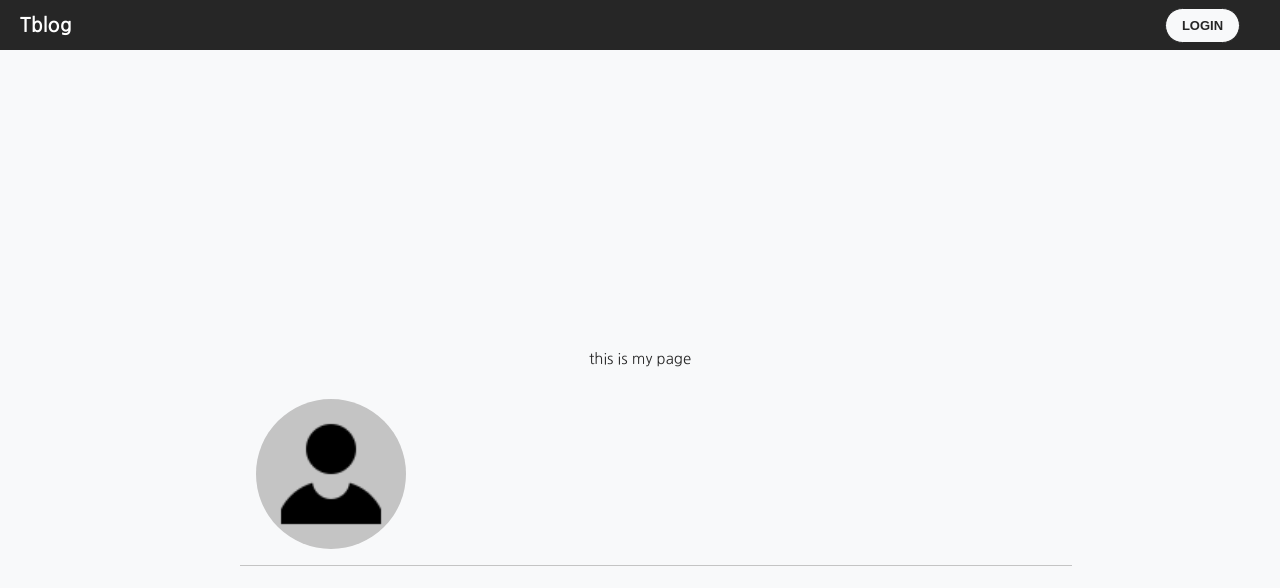
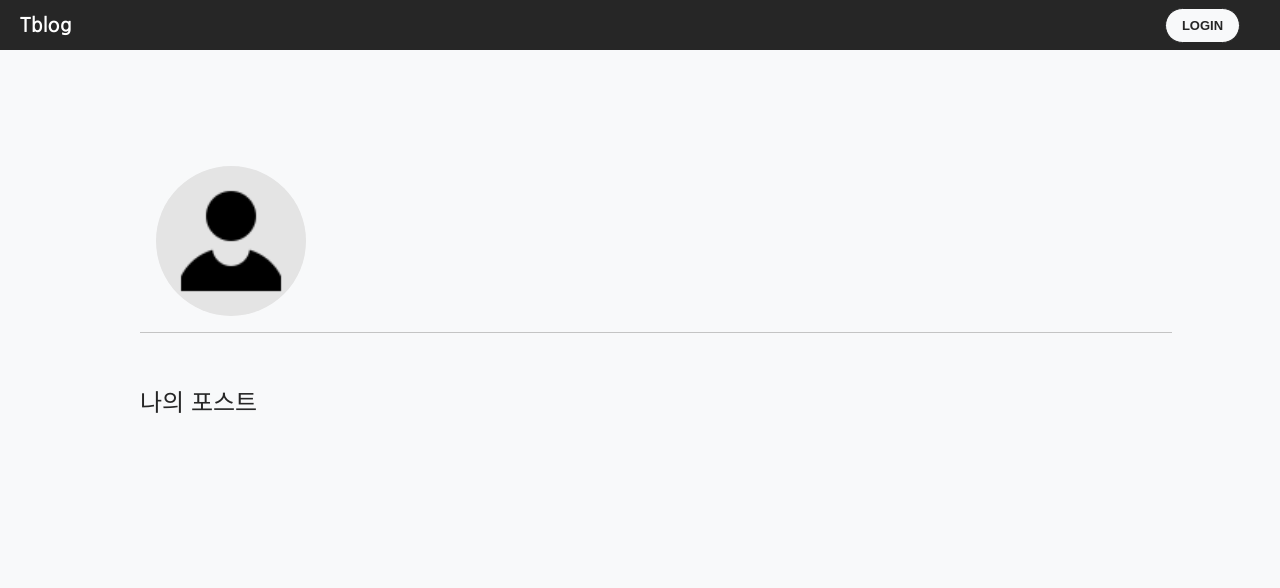
Before and after one commit to turkey-kim/tblog, a React (Create React App) app: page /mypage in a window 1280 px wide. Shown: the top 588 px of the page. Built offline with nearby package versions, Linux system fonts and the light colour scheme.

Commit message:
feat: 마이페이지 보완

```diff
--- a/src/App.tsx
+++ b/src/App.tsx
@@ -63,7 +63,6 @@ function App() {
 const Body = styled.div`
   display: flex;
   justify-content: center;
-  align-items: center;
   width: 100vw;
   height: 100vh;
 `;
--- a/src/components/Button.tsx
+++ b/src/components/Button.tsx
@@ -5,7 +5,7 @@ type ButtonSize = "small" | "medium" | "large";
 type ButtonColor = "light" | "dark";
 
 interface Props {
-  onClick(): any;
+  onClick?: any;
   type?: string;
   text?: string;
   size?: ButtonSize;
@@ -80,6 +80,7 @@ const Btn = styled.button<Props>`
         return props.theme.color.bg50;
     }
   }};
+
   :hover {
     transition-duration: 0.2s;
     background-color: ${(props) => {
--- a/src/components/ToggleMeun.tsx
+++ b/src/components/ToggleMeun.tsx
@@ -25,7 +25,7 @@ function ToggleMenu({ ref, onClick, display }: Props) {
     <MenuContainer ref={ref} onClick={onClick} display={display}>
       <Menu
         onClick={() => {
-          navigate("/test");
+          navigate("/mypage");
         }}
       >
         마이페이지
@@ -43,11 +43,11 @@ function ToggleMenu({ ref, onClick, display }: Props) {
 }
 
 const MenuContainer = styled.div<Props>`
+  position: absolute;
   display: flex;
   flex-direction: column;
   justify-content: center;
   align-items: center;
-  position: absolute;
   background-color: ${({ theme }) => theme.color.black};
   width: 150px;
   height: 23vh;
--- a/src/components/UserImage.tsx
+++ b/src/components/UserImage.tsx
@@ -38,7 +38,7 @@ const UserProfile = styled.img<Props>`
       case "dark":
         return props.theme.color.bg200;
       default:
-        return props.theme.color.bg100;
+        return props.theme.color.bg150;
     }
   }};
 
--- a/src/views/EditPost.tsx
+++ b/src/views/EditPost.tsx
@@ -1,6 +1,7 @@
 import { useState } from "react";
 import styled from "styled-components";
 import MDEditor, { ContextStore } from "@uiw/react-md-editor";
+import Button from "../components/Button";
 
 const EditPost = () => {
   const [markdown, setMarkdown] = useState("");
@@ -25,6 +26,7 @@ const EditPost = () => {
 const Container = styled.div`
   width: 100vw;
   height: 100vh;
+  z-index: 0;
 `;
 
 export default EditPost;
--- a/src/views/Login.tsx
+++ b/src/views/Login.tsx
@@ -128,7 +128,7 @@ const LoginField = styled.div`
 `;
 
 const LoginBox = styled.div`
-  background-color: ${({ theme }) => theme.color.dark200};
+  background-color: ${({ theme }) => theme.color.black};
   color: ${({ theme }) => theme.color.white};
   display: flex;
   flex-direction: column;
@@ -153,7 +153,7 @@ const SignIn = styled.button`
   border: none;
   border-radius: 15px 0 0 0;
   font-weight: 600;
-  background-color: ${({ theme }) => theme.color.dark200};
+  background-color: ${({ theme }) => theme.color.black};
   color: ${({ theme }) => theme.color.white};
 `;
 
@@ -163,7 +163,7 @@ const SignUp = styled.button`
   border: none;
   border-radius: 0 15px 0 0;
   font-weight: 600;
-  background-color: ${({ theme }) => theme.color.dark100};
+  background-color: ${({ theme }) => theme.color.dark150};
   color: ${({ theme }) => theme.color.white};
 `;
 
@@ -204,14 +204,17 @@ const SubmitButton = styled.button`
   height: 35px;
   text-decoration: none;
   cursor: pointer;
-  background-color: ${({ theme }) => theme.color.bg200};
+  background-color: ${({ theme }) => theme.color.bg100};
   border: none;
-  border-radius: 2px;
+  border-radius: 10px;
   font-size: medium;
   font-weight: 700;
 
   :hover {
-    background-color: ${({ theme }) => theme.color.bg100};
+    transition-duration: 0.1s;
+    color: ${({ theme }) => theme.color.white};
+    background-color: ${({ theme }) => theme.color.black};
+    border: 1px solid ${({ theme }) => theme.color.white};
   }
 `;
 
--- a/src/views/MyPage.tsx
+++ b/src/views/MyPage.tsx
@@ -2,18 +2,40 @@ import styled from "styled-components";
 import UserImage from "../components/UserImage";
 import { RootState } from "../modules";
 import { useSelector } from "react-redux";
+import { useState, useEffect } from "react";
 
 function MyPage() {
   const nickname = useSelector(
     (state: RootState) => state.userProfile?.nickname
   );
+
+  const [arr, setArr] = useState<string[]>([]);
+
+  useEffect(() => {
+    let x: any = localStorage.getItem("contents");
+    if (x) {
+      x = JSON.parse(x);
+      setArr(x);
+    }
+  }, []);
+
   return (
     <Container>
-      <p>this is my page</p>
       <Profile>
-        <UserImage size="large" color="dark" hover="none"></UserImage>
+        <UserImage size="large" hover="none"></UserImage>
         <UserName>{nickname}</UserName>
       </Profile>
+      <Text>나의 포스트</Text>
+      <Contents>
+        {arr.map((text, i) => {
+          return (
+            <Card>
+              <h1>{i + 1}</h1>
+              <p>{text}</p>
+            </Card>
+          );
+        })}
+      </Contents>
     </Container>
   );
 }
@@ -21,9 +43,10 @@ function MyPage() {
 const Container = styled.div`
   display: flex;
   flex-direction: column;
-  width: 800px;
+  width: 1000px;
   margin-left: auto;
   margin-right: auto;
+  margin-top: 100px;
 `;
 
 const Profile = styled.div`
@@ -45,4 +68,36 @@ const UserName = styled.div`
   margin: 1rem;
 `;
 
+const Text = styled.div`
+  text-align: left;
+  margin-top: 50px;
+  font-weight: 500;
+  font-size: 1.5rem;
+  width: 100%;
+`;
+
+const Contents = styled.div`
+  width: auto;
+  height: auto;
+  display: flex;
+  justify-content: center;
+  margin-top: 5%;
+  gap: 5px;
+  flex-wrap: wrap;
+`;
+
+const Card = styled.div`
+  display: flex;
+  flex-direction: column;
+  margin: 15px;
+  width: 300px;
+  height: 400px;
+  background-color: ${({ theme }) => theme.color.white};
+  border-radius: 5px;
+
+  :last-child {
+    justify-self: flex-end;
+  }
+`;
+
 export default MyPage;
--- a/src/views/Post.tsx
+++ b/src/views/Post.tsx
@@ -1,15 +1,29 @@
+import { useState } from "react";
 import styled from "styled-components";
 import MDEditor, { ContextStore } from "@uiw/react-md-editor";
+import Button from "../components/Button";
 
-const DUMMY_POST = "### Hello world";
+const EditPost = () => {
+  const [markdown, setMarkdown] = useState("");
 
-const Post = () => {
+  const onChangeValue = (
+    value?: string,
+    event?: React.ChangeEvent<HTMLTextAreaElement>,
+    state?: ContextStore
+  ) => {
+    setMarkdown(value ?? "");
+  };
+
   return (
-    <Container>
-      <MDEditor.Markdown
-        source={DUMMY_POST}
-        style={{ height: "100vh", whiteSpace: "pre-wrap" }}
+    <Container data-color-mode="light">
+      <div className="wmde-markdown-var"></div>
+      <MDEditor
+        value={markdown}
+        onChange={onChangeValue}
+        height={700}
+        fullscreen={true}
       />
+      {/* <MDEditor.Markdown source={markdown} style={{ whiteSpace: "pre-wrap" }} /> */}
     </Container>
   );
 };
@@ -19,4 +33,4 @@ const Container = styled.div`
   height: 100vh;
 `;
 
-export default Post;
+export default EditPost;
--- a/src/views/SignUp.tsx
+++ b/src/views/SignUp.tsx
@@ -172,7 +172,7 @@ const LoginField = styled.div`
 `;
 
 const LoginBox = styled.div`
-  background-color: ${({ theme }) => theme.color.dark200};
+  background-color: ${({ theme }) => theme.color.black};
   display: flex;
   flex-direction: column;
   justify-content: space-between;
@@ -197,7 +197,7 @@ const SignIn = styled.button`
   border: none;
   border-radius: 15px 0 0 0;
   font-weight: 600;
-  background-color: ${({ theme }) => theme.color.dark100};
+  background-color: ${({ theme }) => theme.color.dark150};
   color: ${({ theme }) => theme.color.white};
 `;
 
@@ -207,7 +207,7 @@ const SignUp = styled.button`
   border: none;
   border-radius: 0 15px 0 0;
   font-weight: 600;
-  background-color: ${({ theme }) => theme.color.dark200};
+  background-color: ${({ theme }) => theme.color.black};
   color: ${({ theme }) => theme.color.white};
 `;
 
@@ -253,14 +253,17 @@ const SubmitButton = styled.button`
   height: 35px;
   text-decoration: none;
   cursor: pointer;
-  background-color: ${({ theme }) => theme.color.bg200};
+  background-color: ${({ theme }) => theme.color.bg100};
   border: none;
-  border-radius: 2px;
+  border-radius: 10px;
   font-size: medium;
   font-weight: 700;
 
   :hover {
-    background-color: ${({ theme }) => theme.color.bg100};
+    transition-duration: 0.1s;
+    color: ${({ theme }) => theme.color.white};
+    background-color: ${({ theme }) => theme.color.black};
+    border: 1px solid ${({ theme }) => theme.color.white};
   }
 `;
 
```
